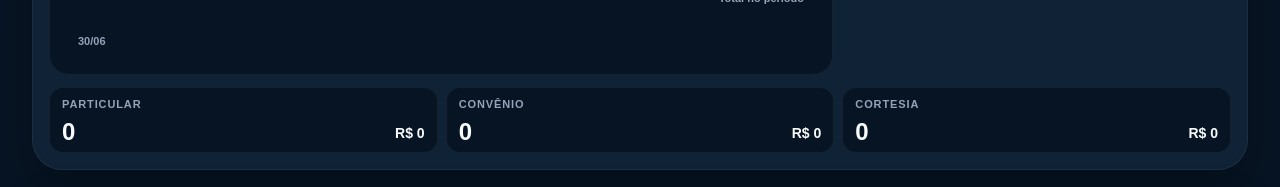
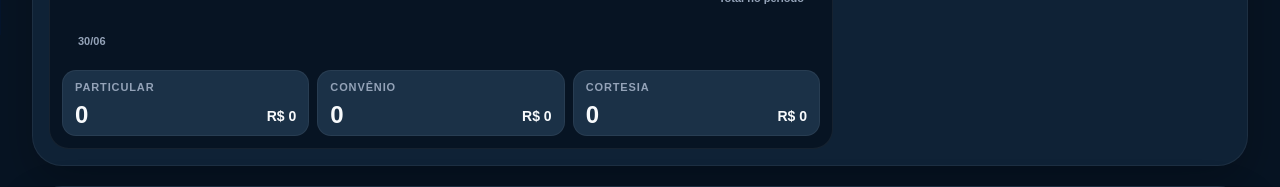
Before and after one commit to thayanasalesintitutorr-bot/criare-dashboard, a Next.js app: page /funil in a window 1280 px wide. Shown: the part 765-952 px from the top of the page. Built offline with nearby package versions, Linux system fonts and the light colour scheme; no server answers; the database is empty.

Commit message:
ajuste cumprimento

```diff
--- a/src/app/funil/page.tsx
+++ b/src/app/funil/page.tsx
@@ -495,6 +495,36 @@ const isImac = viewMode === 'desktop'
   })()}
 </div>
 
+<div className="mt-2 grid grid-cols-3 gap-2">
+  {['PARTICULAR', 'CONVÊNIO', 'CORTESIA'].map((nome) => {
+    const item = (painelAtendimento?.finalizadosParticularConvenio || []).find(
+      (x: any) => String(x.nome || '').toUpperCase().includes(nome)
+    )
+
+    return (
+      <div
+        key={nome}
+        className="rounded-[14px] border border-[color:var(--border)] bg-[var(--metric-card)] px-3 py-2"
+      >
+        <p className="text-[11px] font-black uppercase tracking-[0.08em] text-[var(--muted-foreground)]">
+          {nome}
+        </p>
+
+        <div className="mt-2 flex items-end justify-between gap-2">
+          <p className="text-[24px] font-black leading-none text-[var(--foreground)]">
+            {item?.qtd || 0}
+          </p>
+
+          <p className="text-[14px] font-black text-[var(--foreground)]">
+            {formatMoney(item?.valor || 0)}
+          </p>
+        </div>
+      </div>
+    )
+  })}
+</div>
+
+
     </div>
 
    <div className="self-start rounded-[20px] border border-[color:var(--border)] bg-[var(--background)] p-3 xl:col-span-4">
@@ -533,36 +563,8 @@ const isImac = viewMode === 'desktop'
         })}
       </div>
     </div>
-  </div>
-<div className="mt-3 grid grid-cols-3 gap-2">
-  {['PARTICULAR', 'CONVÊNIO', 'CORTESIA'].map((nome) => {
-    const item = (painelAtendimento?.finalizadosParticularConvenio || []).find(
-      (x: any) => String(x.nome || '').toUpperCase().includes(nome)
-    )
+  </div></section>
 
-    return (
-      <div
-        key={nome}
-        className="rounded-[14px] border border-[color:var(--border)] bg-[var(--background)] px-3 py-2"
-      >
-        <p className="text-[11px] font-black uppercase tracking-[0.08em] text-[var(--muted-foreground)]">
-          {nome}
-        </p>
-
-        <div className="mt-2 flex items-end justify-between gap-2">
-          <p className="text-[24px] font-black leading-none text-[var(--foreground)]">
-            {item?.qtd || 0}
-          </p>
-
-          <p className="text-[14px] font-black text-[var(--foreground)]">
-            {formatMoney(item?.valor || 0)}
-          </p>
-        </div>
-      </div>
-    )
-  })}
-</div>
-</section>
        <section className={`rounded-[30px] border border-[color:var(--border)] bg-[var(--card)] text-[var(--foreground)] shadow-[var(--card-shadow)] ${isImac ? 'p-4' : 'p-6'}`}>
   <div className="mb-4 flex items-center gap-3">
     <Stethoscope className="h-6 w-6 text-[var(--accent)]" />
```
